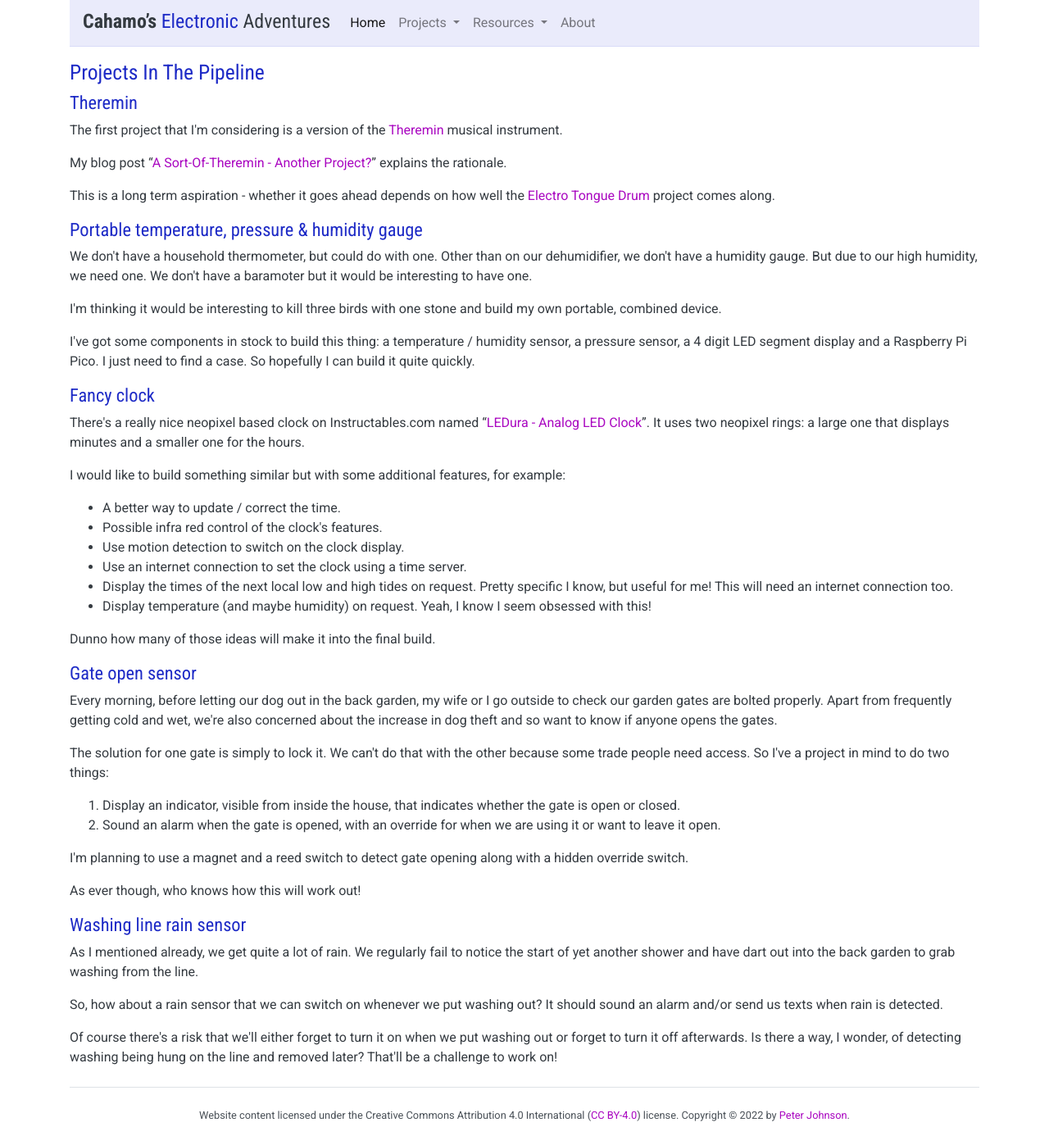
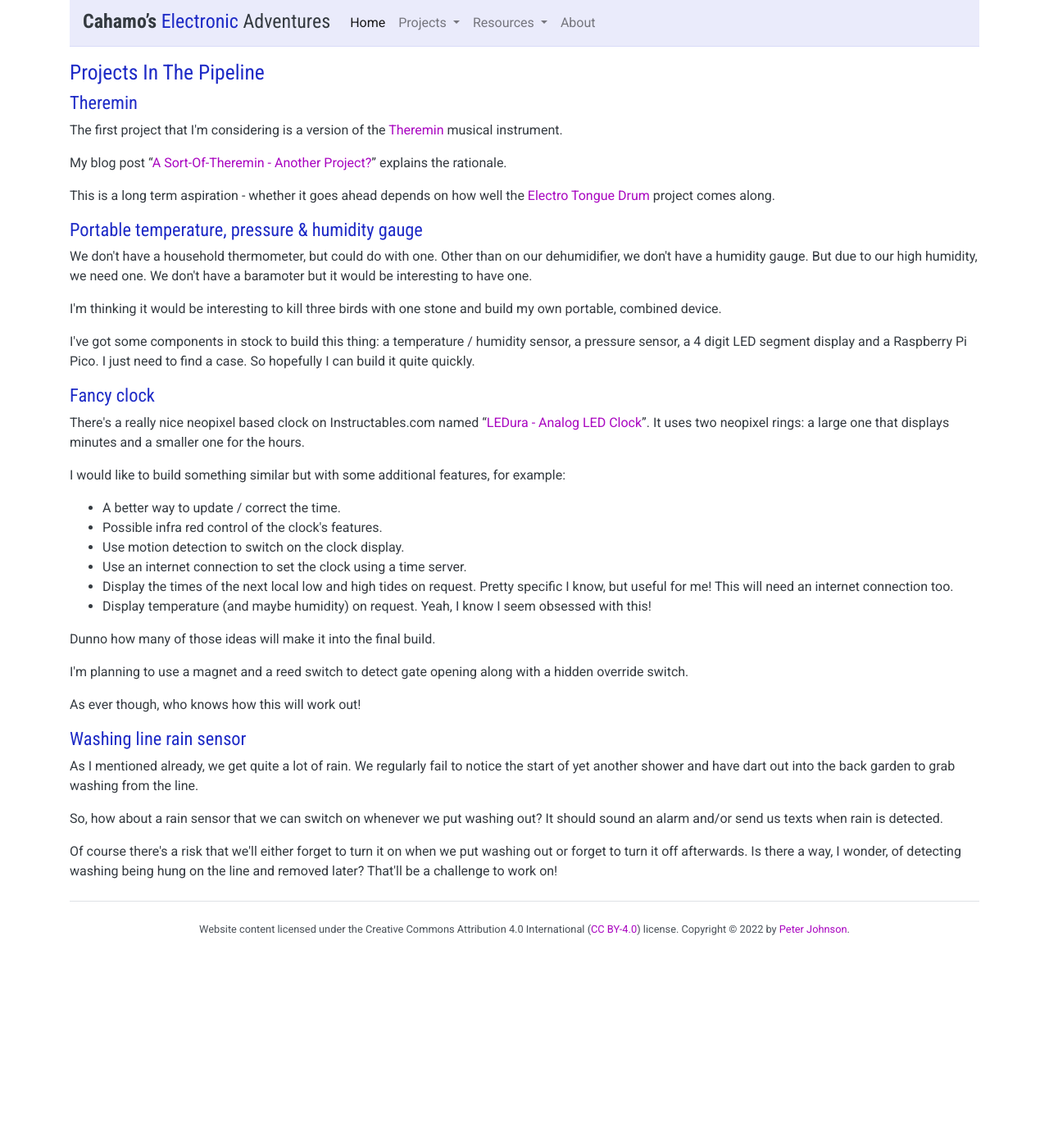
Before and after one commit to cahamo/cahamo.github.io, a Jekyll site: the page built from pipeline.html, in a window 1280 px wide. Shown: the whole page at 82% size. Built offline with Jekyll 4.4.1, drawn with Linux system fonts in a browser that asks for light colours; comment, search, counter and statistics services are not loaded; after the commit the page ends 1159 px from its top, so only the background shows below that.

Commit message:
Remove Gate Sensor section from pipeline page

```diff
--- a/pipeline.html
+++ b/pipeline.html
@@ -36,17 +36,6 @@ layout: default
 
 <p>Dunno how many of those ideas will make it into the final build.</p>
 
-<h2>Gate open sensor</h2>
-
-<p>Every morning, before letting our dog out in the back garden, my wife or I go outside to check our garden gates are bolted properly. Apart from frequently getting cold and wet, we're also concerned about the increase in dog theft and so want to know if anyone opens the gates.</p>
-
-<p>The solution for one gate is simply to lock it. We can't do that with the other because some trade people need access. So I've a project in mind to do two things:</p>
-
-<ol>
-    <li>Display an indicator, visible from inside the house, that indicates whether the gate is open or closed.</li>
-    <li>Sound an alarm when the gate is opened, with an override for when we are using it or want to leave it open.</li>
-</ol>
-
 <p>I'm planning to use a magnet and a reed switch to detect gate opening along with a hidden override switch.</p>
 
 <p>As ever though, who knows how this will work out!</p>
```
